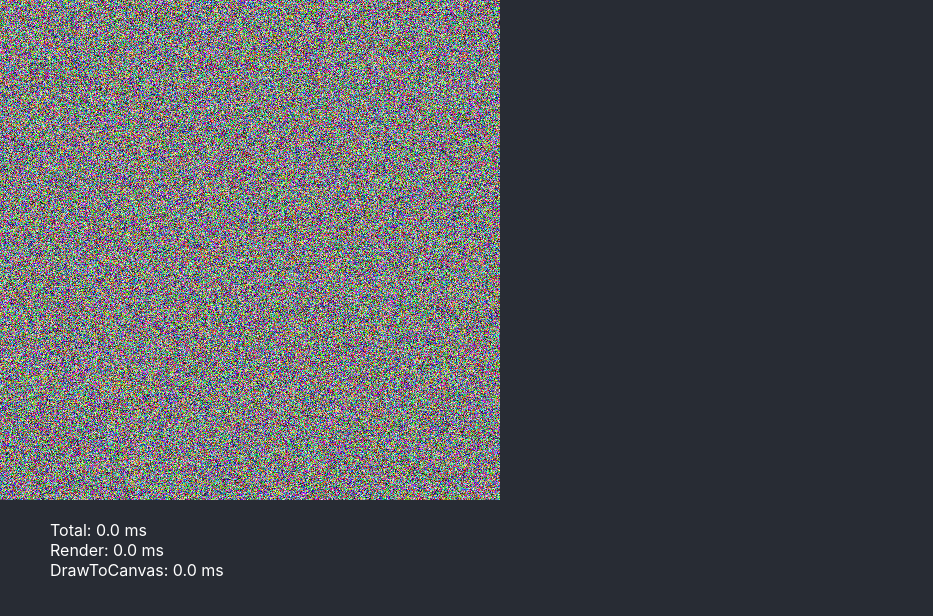
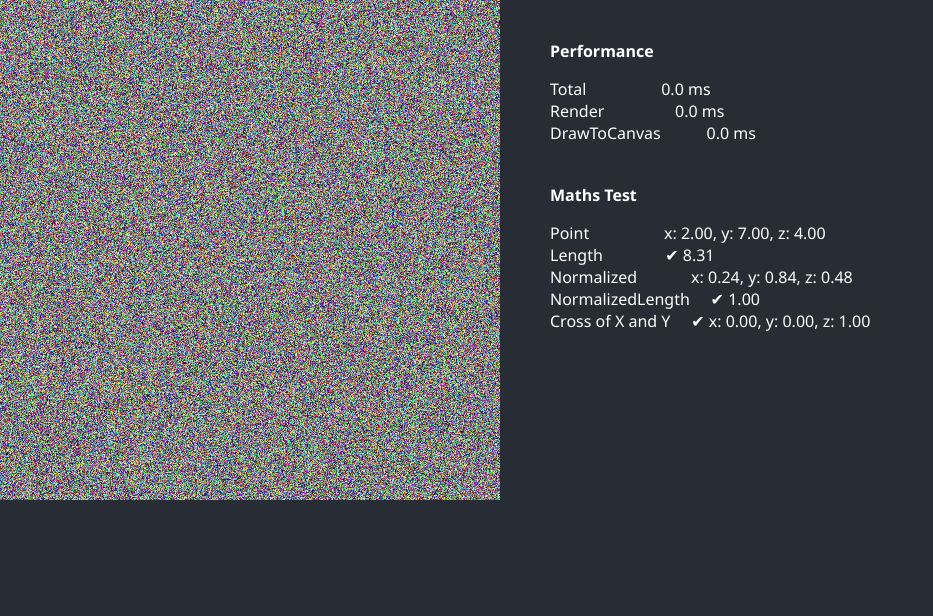
Before and after one commit to arlohb/RayTracing, a React (Create React App) app: page / in a window 1280 px wide. Shown: the top 616 px of the page, without its empty margins (0-933 px from the left). Built offline with nearby package versions, Linux system fonts and the light colour scheme.

Commit message:
MASSIVELY improved look and usability of data and added maths tests

```diff
--- a/src/App.tsx
+++ b/src/App.tsx
@@ -1,7 +1,14 @@
 import { useCallback, useState } from "react";
 import Canvas from "./Canvas";
 import Image, { HexToPixel, DrawImageToCanvas } from "./Image";
-import PerformanceMetricsText, { PerformanceMetrics } from "./PerformanceMetrics";
+import Data from "./Data";
+import MathsTest from "./MathsTest";
+
+type PerformanceMetrics = {
+  total: number,
+  render: number,
+  drawToCanvas: number,
+};
 
 const App = () => {
   const [metrics, setMetrics] = useState<PerformanceMetrics>({
@@ -15,9 +22,14 @@ const App = () => {
       backgroundColor: "#282c34",
       minHeight: "100vh", // vh = 1% of the viewport, not the parent element like % does
       width: "100%",
+      display: "flex",
+      flexDirection: "row",
     }}
     >
       <Canvas
+        style={{
+          height: 500,
+        }}
         width={500}
         height={500}
         // wrapped in useCallback so it doesn't rerun when state changes
@@ -57,7 +69,19 @@ const App = () => {
           setMetrics(timer);
         }, [])}
       />
-      <PerformanceMetricsText metrics={metrics} />
+      <div>
+        <Data
+          fixed={1}
+          units="ms"
+          title="Performance"
+          data={{
+            Total: metrics.total,
+            Render: metrics.render,
+            DrawToCanvas: metrics.drawToCanvas,
+          }}
+        />
+        <MathsTest />
+      </div>
     </div>
   );
 };
--- /dev/null
+++ b/src/Data.tsx
@@ -0,0 +1,45 @@
+type ToStringGeneric = {
+  toString: () => string,
+  toFixed: (decimalPlaces: number) => string,
+};
+
+const Data = ({ data, fixed, units, title }: {
+  data: { [key: string]: ToStringGeneric | [ToStringGeneric, boolean] },
+  fixed?: number,
+  units?: string,
+  title?: string,
+}) => {
+  const padding = 20;
+
+  return (
+    <div style={{
+      marginTop: 40,
+      marginLeft: 50,
+    }}
+    >
+      {title ? <p style={{ color: "#FFFFFF", fontWeight: "bolder" }}>{title}</p> : null}
+      {Object.entries(data).map(([key, value]) => {
+        const paddedKey = padding ? key.padEnd(padding, "\u00a0") : key;
+        return (
+          <p
+            style={{
+              fontSize: 16,
+              color: "#FFFFFF",
+              margin: 0,
+              padding: 0,
+            }}
+            key={key}
+          >
+            {
+              (!Array.isArray(value))
+                ? `${paddedKey} \u00a0\u00a0${fixed !== undefined ? value.toFixed(fixed) : value.toString()} ${units ?? ""}`
+                : `${paddedKey} ${value[1] ? "✔" : "❌"} ${fixed !== undefined ? value[0].toFixed(fixed) : value[0].toString()}`
+            }
+          </p>
+        );
+      })}
+    </div>
+  );
+};
+
+export default Data;
--- /dev/null
+++ b/src/MathsTest.tsx
@@ -0,0 +1,24 @@
+import Vector3 from "./RayTracing/Vector3";
+// import Matrix33 from "./RayTracing/Matrix33";
+import Data from "./Data";
+
+const MathsTest = () => {
+  const Point = new Vector3(2, 7, 4);
+  const CrossXY = (new Vector3(1, 0, 0)).cross(new Vector3(0, 1, 0));
+
+  return (
+    <Data
+      fixed={2}
+      title="Maths Test"
+      data={{
+        Point,
+        Length: [Point.length(), Point.length().toFixed(1) === "8.3"],
+        Normalized: Point.normalize(),
+        NormalizedLength: [Point.normalize().length(), Point.normalize().length() === 1],
+        "Cross of X and Y": [CrossXY, CrossXY.toFixed(2) === (new Vector3(0, 0, 1)).toFixed(2)],
+      }}
+    />
+  );
+};
+
+export default MathsTest;
--- a/src/PerformanceMetrics.tsx
+++ /dev/null
@@ -1,23 +0,0 @@
-type PerformanceMetrics = {
-  total: number,
-  render: number,
-  drawToCanvas: number,
-};
-
-const PerformanceMetricsText = ({ metrics }: { metrics: PerformanceMetrics }) => {
-  return (
-    <div style={{
-      paddingLeft: 50,
-    }}
-    >
-      <p style={{ color: "#FFFFFF" }}>
-        Total: {metrics.total.toFixed(1)} ms <br />
-        Render: {metrics.render.toFixed(1)} ms <br />
-        DrawToCanvas: {metrics.drawToCanvas.toFixed(1)} ms
-      </p>
-    </div>
-  );
-};
-
-export type { PerformanceMetrics };
-export default PerformanceMetricsText;
--- /dev/null
+++ b/src/RayTracing/Matrix33.ts
@@ -0,0 +1,9 @@
+class Matrix33 {
+  values: [number, number, number];
+
+  constructor(values: [number, number, number]) {
+    this.values = values;
+  }
+}
+
+export default Matrix33;
--- a/src/RayTracing/Vector3.ts
+++ b/src/RayTracing/Vector3.ts
@@ -20,12 +20,14 @@ class Vector3 {
   normalize(): Vector3 {
     const vec = this;
 
-    const length = vec.dot(this);
-    if (length < 0) {
-      const inverseLength = 1 / Math.sqrt(length);
-      vec.x *= inverseLength;
-      vec.y *= inverseLength;
-      vec.z *= inverseLength;
+    const lengthSquared = vec.dot(this);
+    if (lengthSquared > 0) {
+      const inverseLength = 1 / Math.sqrt(lengthSquared);
+      return new Vector3(
+        this.x * inverseLength,
+        this.y * inverseLength,
+        this.z * inverseLength,
+      );
     }
 
     return vec;
@@ -62,6 +64,14 @@ class Vector3 {
       this.z * r,
     );
   }
+
+  toString(): string {
+    return `x: ${this.x}, y: ${this.y}, z: ${this.z}`;
+  }
+
+  toFixed(decimalPlaces: number): string {
+    return `x: ${this.x.toFixed(decimalPlaces)}, y: ${this.y.toFixed(decimalPlaces)}, z: ${this.z.toFixed(decimalPlaces)}`;
+  }
 }
 
 export default Vector3;
--- a/src/index.css
+++ b/src/index.css
@@ -1,13 +1,12 @@
 body {
   margin: 0;
-  font-family: -apple-system, BlinkMacSystemFont, 'Segoe UI', 'Roboto', 'Oxygen',
-    'Ubuntu', 'Cantarell', 'Fira Sans', 'Droid Sans', 'Helvetica Neue',
+  font-family: "Fira Code", "Segoe UI", "Roboto", "Oxygen",
+    "Ubuntu", "Cantarell", "Fira Sans", "Droid Sans", "Helvetica Neue",
     sans-serif;
   -webkit-font-smoothing: antialiased;
-  -moz-osx-font-smoothing: grayscale;
 }
 
 code {
-  font-family: source-code-pro, Menlo, Monaco, Consolas, 'Courier New',
+  font-family: source-code-pro, Menlo, Monaco, Consolas, "Courier New",
     monospace;
 }
```
Also changed, not shown: package.json (+6 -3 lines), 1 other file (tests, documents, lock files or other folders).
